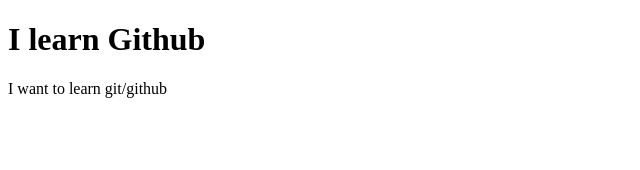
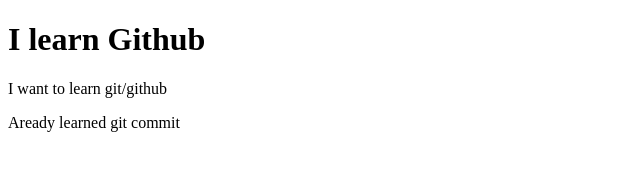
Before and after one commit to arifuldeveloper/my-3rd-website, a plain HTML site: page index.html in a window 1280 px wide. Shown: the whole page, without its empty margins (0-640 px from the left). Drawn offline with Linux system fonts and the light colour scheme.

Commit message:
Update index.html

```diff
--- a/index.html
+++ b/index.html
@@ -9,5 +9,6 @@
 <body>
   <h1>I learn Github</h1>
   <p>I want to learn git/github</p>
+  <p>Aready learned git commit</p>
 </body>
 </html>
```
